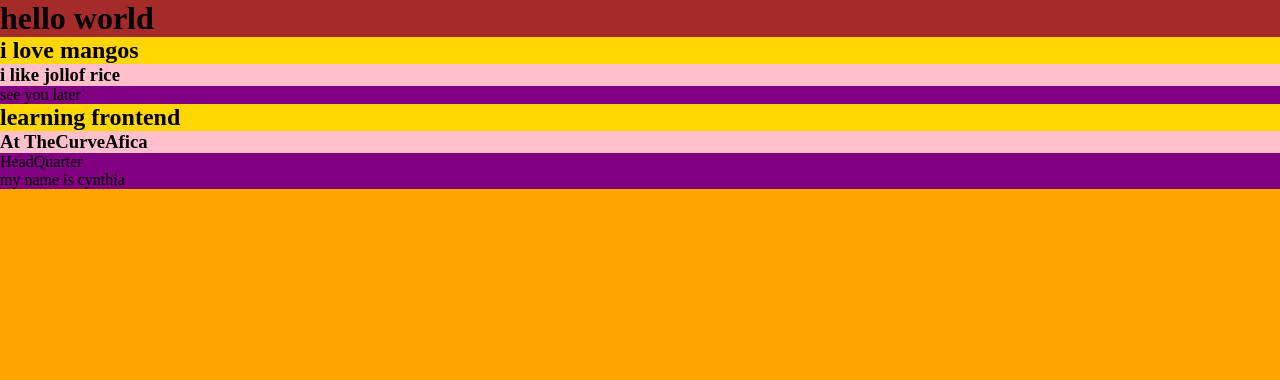
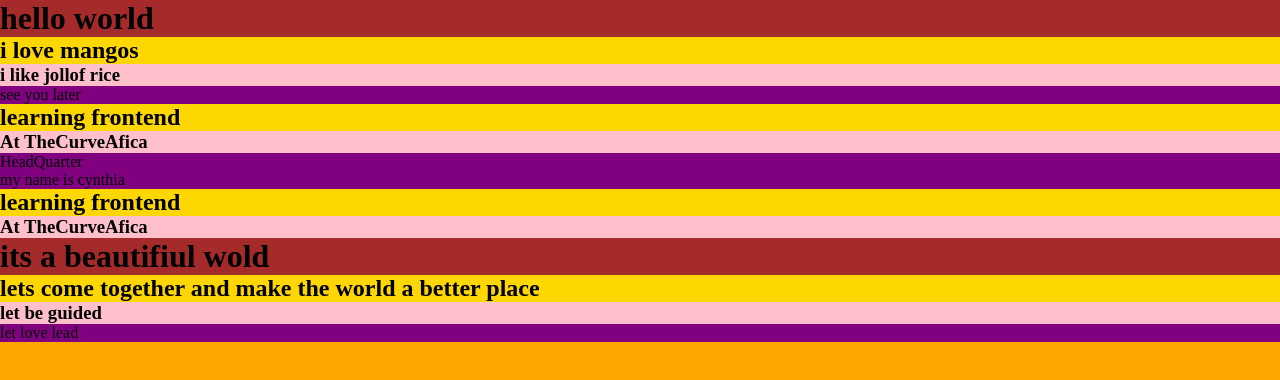
Before and after one commit to cynthiaogbonna/GitProjectFun, a website: page index.html in a window 1280 px wide. Drawn offline with Linux system fonts and the light colour scheme.

Commit message:
i just added to my html

```diff
--- a/index.html
+++ b/index.html
@@ -14,7 +14,20 @@
 
     <h2>learning frontend</h2>
     <h3>At TheCurveAfica</h3>
+
+
     <p>HeadQuarter</p>
     <p>my name is cynthia</p>
+
+    <h2>learning frontend</h2>
+    <h3>At TheCurveAfica</h3>
+
+
+    <h1>its a beautifiul wold</h1>
+    <h2>lets come together and make the world a better place</h2>
+    <h3>let be guided</h3>
+    <p>let love lead</p>
+
+
 </body>
 </html>
```
